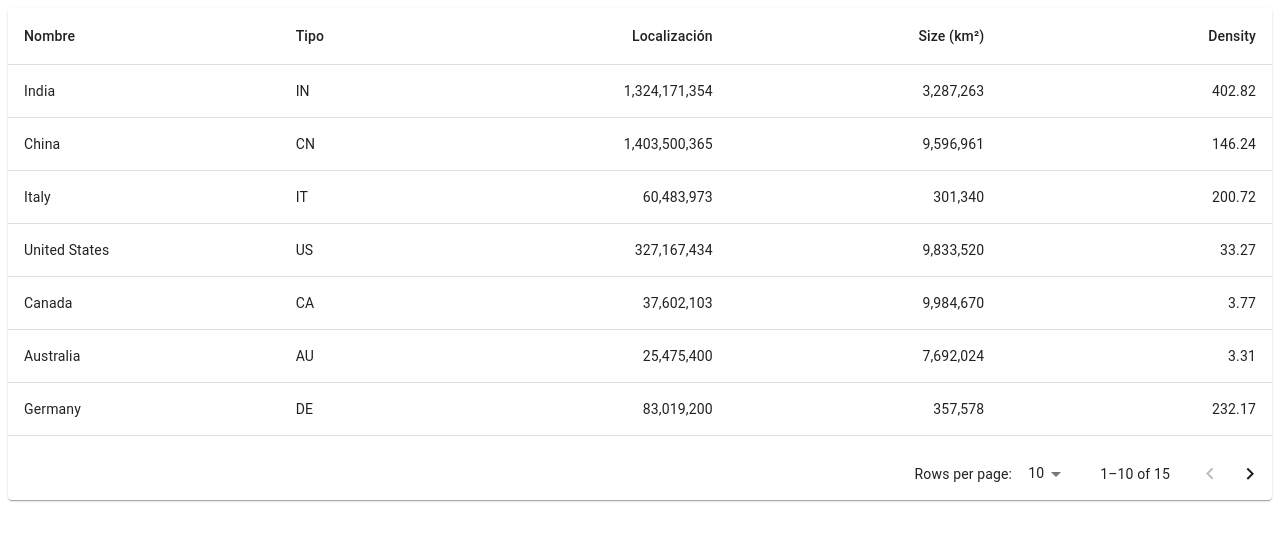
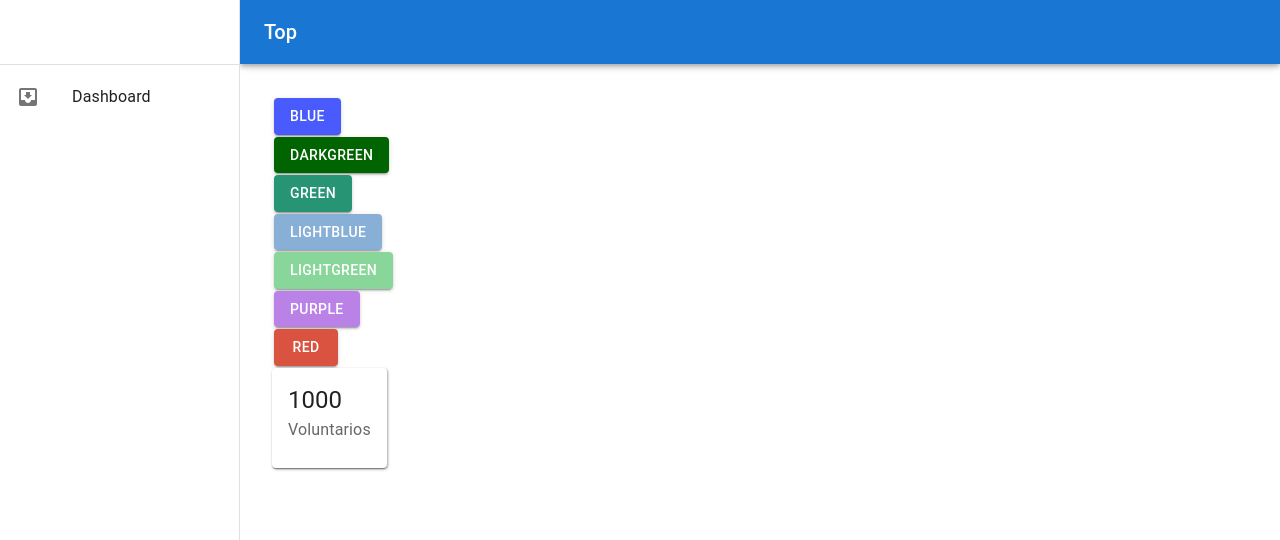
Before and after one commit to ISPP-P2/HeartForChangeFrontend, a React (Vite) app: page / in a window 1280 px wide. Shown: the top 540 px of the page. Built offline with nearby package versions, Linux system fonts and the light colour scheme; no server answers; what react-auth-kit would draw is missing.

Commit message:
ReInitial page

```diff
--- a/src/App.jsx
+++ b/src/App.jsx
@@ -1,10 +1,15 @@
-import Index from "./routes/Index";
-import SignIn from "./routes/login/SignIn";
+import { Route, Routes } from "react-router-dom"
+import Index from "./routes/Index"
+import SignIn from "./routes/login/SignIn"
+
 
 
 function App() {
   return (
-      <Index />
+      <Routes>
+          <Route path={'/'} element={<Index  />}/>
+          <Route path={'/login'} element={<SignIn  />}/>
+      </Routes>
   )
 }
 
--- /dev/null
+++ b/src/components/Sidebar.jsx
@@ -0,0 +1,22 @@
+import { List, ListItem, ListItemButton, ListItemIcon, ListItemText } from '@mui/material'
+import React from 'react'
+import InboxIcon from '@mui/icons-material/MoveToInbox';
+
+
+function Sidebar() {
+
+  return (
+    <List>
+        <ListItem disablePadding>
+            <ListItemButton>
+                <ListItemIcon>
+                    <InboxIcon />
+                </ListItemIcon>
+                <ListItemText primary={"Dashboard"}/>
+            </ListItemButton>
+        </ListItem>
+    </List>
+  )
+}
+
+export default Sidebar
--- /dev/null
+++ b/src/components/TopBar.jsx
@@ -0,0 +1,34 @@
+import { AppBar, Toolbar } from "@mui/material"
+import IconButton from '@mui/material/IconButton';
+import MenuIcon from '@mui/icons-material/Menu';
+import Typography from '@mui/material/Typography';
+
+
+const drawerWidth = 240;
+export const TopBar = ({handleDrawerToggle}) => {
+
+    return (
+        <AppBar
+        position="fixed"
+        sx={{
+          width: { sm: `calc(100% - ${drawerWidth}px)` },
+          ml: { sm: `${drawerWidth}px` },
+        }}
+      >
+        <Toolbar>
+          <IconButton
+            color="inherit"
+            aria-label="open drawer"
+            edge="start"
+            onClick={handleDrawerToggle}
+            sx={{ mr: 2, display: { sm: 'none' } }}
+          >
+            <MenuIcon />
+          </IconButton>
+          <Typography variant="h6" noWrap component="div">
+            Top
+          </Typography>
+        </Toolbar>
+      </AppBar>
+    )
+}
--- a/src/routes/Index.jsx
+++ b/src/routes/Index.jsx
@@ -1,19 +1,72 @@
-import React, { lazy, useContext, useEffect } from 'react'
-import { Route, Routes, useNavigate } from 'react-router-dom'
-import StickyHeadTable from './activities/activityList';
-import Dashboard from './authorized/dashboard/Dashboard';
-import SignIn from './login/SignIn';
+import * as React from 'react';
+import Box from '@mui/material/Box';
+import Divider from '@mui/material/Divider';
+import Drawer from '@mui/material/Drawer';
+import Toolbar from '@mui/material/Toolbar';
+import { Route, Routes } from 'react-router-dom';
+import { Dashboard } from '@mui/icons-material';
+import { TopBar } from '../components/TopBar';
+import Sidebar from '../components/Sidebar';
+import AutorizedRoutes from './authorized/AuthorizedRoutes';
+
+const drawerWidth = 240;
 
 
-function Index() {
 
-    return (
-            <Routes>
-                <Route path={'/login'} element={<SignIn />}/>
-                <Route path={'/'} element={<StickyHeadTable />}/>
-                <Route path={'*'} element={<div>Error</div>}/>
-            </Routes>
-    )
+function Index(props) {
+  const { window } = props;
+  const [mobileOpen, setMobileOpen] = React.useState(false);
+
+  const handleDrawerToggle = () => {
+    setMobileOpen(!mobileOpen);
+  };
+
+  const drawer = (
+    <div>
+      <Toolbar />
+      <Divider />
+      <Sidebar />
+    </div>
+  );
+
+  const container = window !== undefined ? () => window().document.body : undefined;
+
+  return (
+    <Box sx={{ display: 'flex' }}>
+      <TopBar handleDrawerToggle={handleDrawerToggle} />
+      <Box
+        component="nav"
+        sx={{ width: { sm: drawerWidth }, flexShrink: { sm: 0 } }}>
+        <Drawer
+          container={container}
+          variant="temporary"
+          open={mobileOpen}
+          onClose={handleDrawerToggle}
+          ModalProps={{
+            keepMounted: true, // Better open performance on mobile.
+          }}
+          sx={{
+            display: { xs: 'block', sm: 'none' },
+            '& .MuiDrawer-paper': { boxSizing: 'border-box', width: drawerWidth },
+          }}>
+          {drawer}
+        </Drawer>
+        <Drawer
+          variant="permanent"
+          sx={{
+            display: { xs: 'none', sm: 'block' },
+            '& .MuiDrawer-paper': { boxSizing: 'border-box', width: drawerWidth },
+          }}
+          open>
+          {drawer}
+        </Drawer>
+      </Box>
+      <Box component="main" sx={{ flexGrow: 1, p: 3, width: { sm: `calc(100% - ${drawerWidth}px)` } }}>
+        <Toolbar />
+        <AutorizedRoutes />
+      </Box>
+    </Box>
+    );
 }
 
-export default Index
+export default Index;
--- /dev/null
+++ b/src/routes/authorized/AuthorizedRoutes.jsx
@@ -0,0 +1,11 @@
+import React from 'react'
+import { Route, Routes } from 'react-router-dom'
+import Dashboard from './dashboard/Dashboard'
+
+export default function AutorizedRoutes() {
+  return (
+    <Routes>
+        <Route path='*' element={<Dashboard />}/>
+    </Routes>
+  )
+}
--- a/src/routes/authorized/dashboard/Dashboard.jsx
+++ b/src/routes/authorized/dashboard/Dashboard.jsx
@@ -1,12 +1,11 @@
 import React from 'react';
 import CustomButton, { VARIANTES_BUTTON } from '../../../components/CustomButton';
 import CustomCard from '../../../components/CustomCard';
-import ArrowForwardIcon from '@mui/icons-material/ArrowForward';
 
 function Dashboard() {
     return (
         <div>
-            <CustomButton onClick={()=> {console.log()}} icon={()=>< ArrowForwardIcon />} text={"BLUE"} variantButton={VARIANTES_BUTTON.BLUE}/>
+            <CustomButton onClick={()=> {console.log()}} text={"BLUE"} variantButton={VARIANTES_BUTTON.BLUE}/>
             <CustomButton onClick={()=> {console.log()}} text={"DARKGREEN"} variantButton={VARIANTES_BUTTON.DARKGREEN}/>
             <CustomButton onClick={()=> {console.log()}} text={"GREEN"} variantButton={VARIANTES_BUTTON.GREEN}/>
             <CustomButton onClick={()=> {console.log()}} text={"LIGHTBLUE"} variantButton={VARIANTES_BUTTON.LIGHTBLUE}/>
```
Also changed, not shown: src/routes/Index2.jsx (deleted, +0 -91 lines), src/routes/authorized/activities/ActivityList.jsx (renamed from src/routes/activities/ActivityList.jsx).
